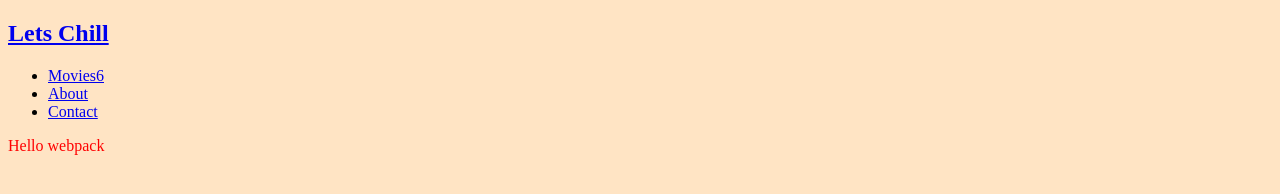
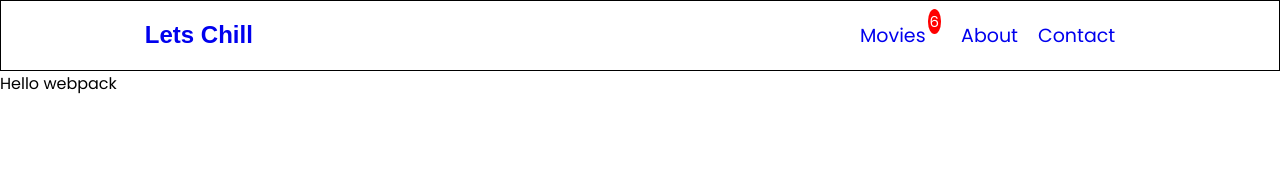
Before and after one commit to Nemwel-Boniface/let-sChill, a website built with webpack: page src/index.html in a window 1280 px wide. Built offline with nearby package versions, Linux system fonts and the light colour scheme; a web font is replaced by a local one.

Commit message:
Update include project header styling

```diff
--- a/src/style.css
+++ b/src/style.css
@@ -1,7 +1,71 @@
-.hello {
-  color: red;
+/* This is a project done by Nemwel and Zelalem */
+/* We designed it with a desktop first approach to design */
+
+*{
+  margin: 0;
+  padding: 0;
+  box-sizing: border-box;
+  font-family: 'Poppins', sans-serif;
 }
+.header {
+  width: 100%;
+  padding: 20px;
+  border: 1px solid #000;
+}
+.header .nav {
+  margin: 0 10%;
+  display: flex;
+  justify-content: space-between;
+}
+.nav a {
+  text-decoration: none;
+}
+.nav a h2 {
+  font-family: 'Mochiy Pop One', sans-serif;
+  animation: bouge 0.82s cubic-bezier(0.36, 0.07, 0.19, 0.97) both;
+  animation-iteration-count: 1;
+  transform: translateX(0);
+}
+@keyframes bouge {
+  10%,
+  90% {
+    transform: translateX(-1px);
+  }
 
-body {
-  background-color: bisque;
+  20%,
+  80% {
+    transform: translateX(2px);
+  }
+
+  30%,
+  50%,
+  70% {
+    transform: translateX(-4px);
+  }
+
+  40%,
+  60% {
+    transform: translateX(4px);
+  }
 }
+.nav ul {
+  display: flex;
+  font-size: 19px;
+}
+.nav ul li {
+  list-style-type: none;
+  margin-right: 20px;
+}
+.nav ul li a {
+  text-decoration: none;
+}
+.nav ul li a span {
+  background-color: #FF0000;
+  margin-left: 2px;
+  padding: 2px;
+  font-size: 15px;
+  color: #fff;
+  border-radius: 50%;
+  position: relative;
+  bottom: 15px;
+}
```
